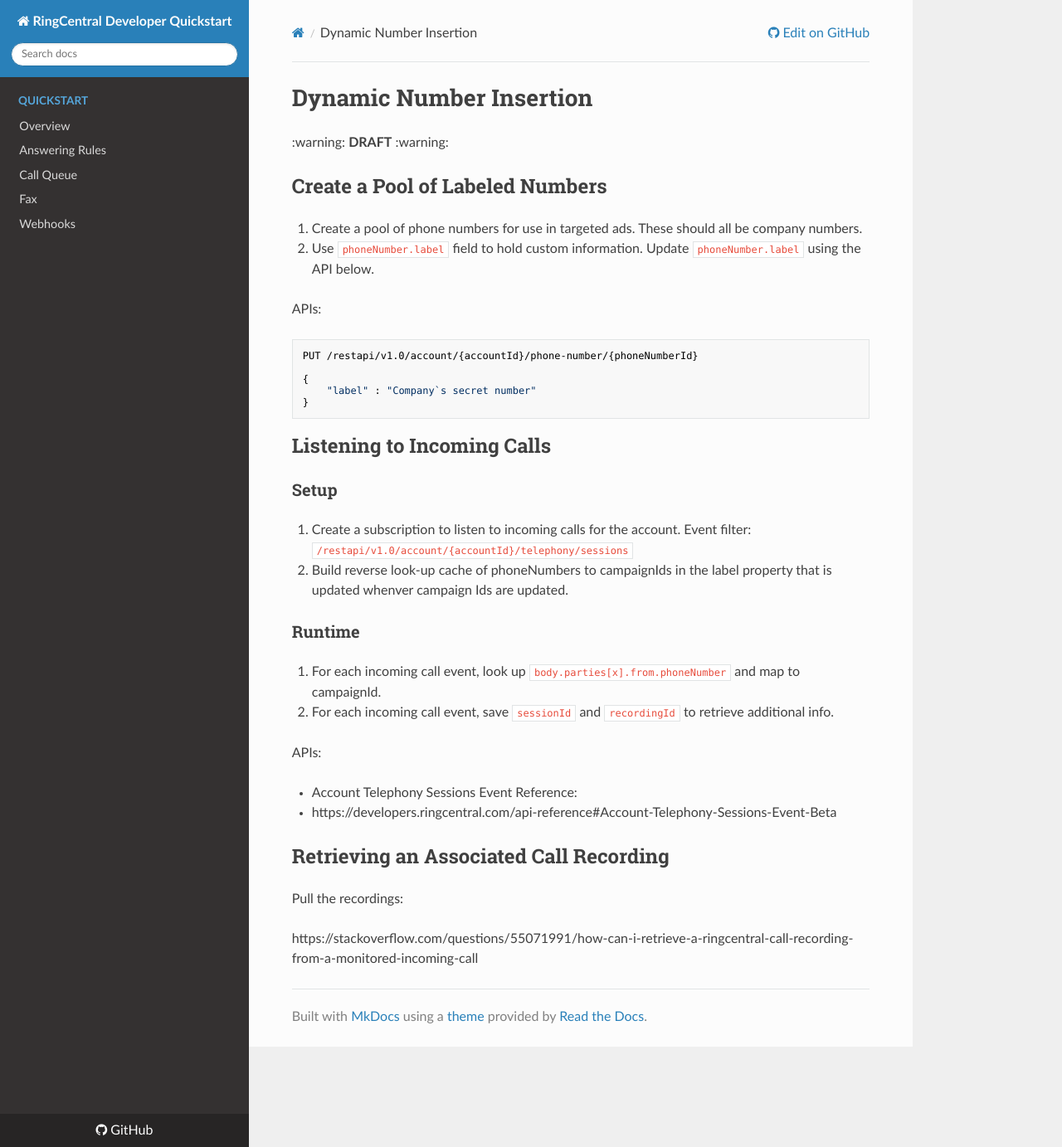
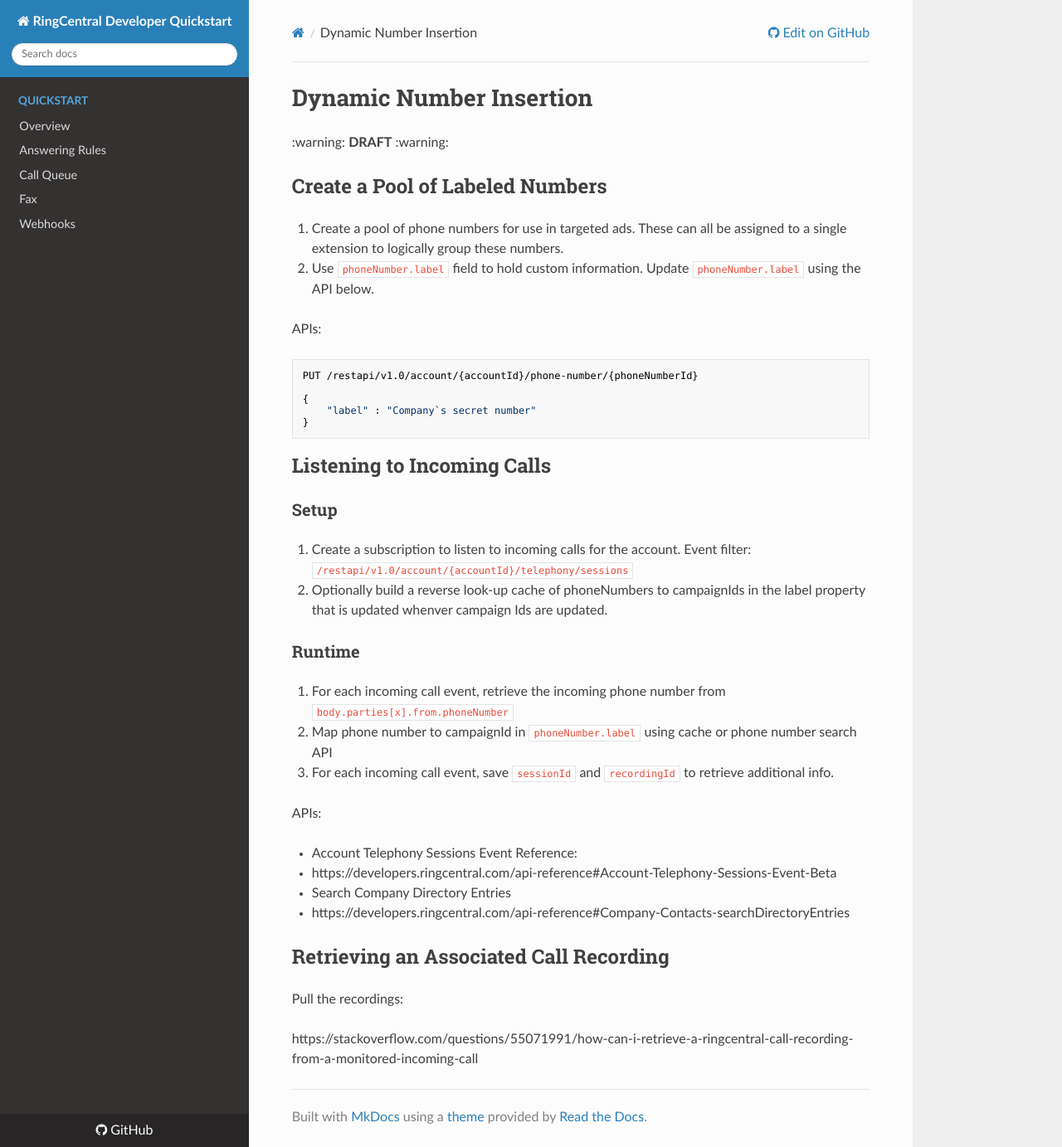
Before and after one commit to grokify/ringcentral-docs-quickstart, an MkDocs documentation site: the page built from docs/dynamic_number_insertion.md, in a window 1280 px wide and 1383 px high. Shown: the whole window at 83% size. Built offline with MkDocs 1.6.1, drawn with Linux system fonts in a browser that asks for light colours; nearby versions of some CDN libraries; old or Windows-style settings are respelled for this version of MkDocs.

Commit message:
update DNI tutorial

```diff
--- a/docs/dynamic_number_insertion.md
+++ b/docs/dynamic_number_insertion.md
@@ -4,7 +4,7 @@
 
 ## Create a Pool of Labeled Numbers
 
-1. Create a pool of phone numbers for use in targeted ads. These should all be company numbers.
+1. Create a pool of phone numbers for use in targeted ads. These can all be assigned to a single extension to logically group these numbers.
 1. Use `phoneNumber.label` field to hold custom information. Update `phoneNumber.label` using the API below.
 
 APIs:
@@ -22,17 +22,20 @@ PUT /restapi/v1.0/account/{accountId}/phone-number/{phoneNumberId}
 ### Setup
 
 1. Create a subscription to listen to incoming calls for the account. Event filter: `/restapi/v1.0/account/{accountId}/telephony/sessions`
-1. Build reverse look-up cache of phoneNumbers to campaignIds in the label property that is updated whenver campaign Ids are updated.
+1. Optionally build a reverse look-up cache of phoneNumbers to campaignIds in the label property that is updated whenver campaign Ids are updated.
 
 ### Runtime
 
-1. For each incoming call event, look up `body.parties[x].from.phoneNumber` and map to campaignId.
+1. For each incoming call event, retrieve the incoming phone number from `body.parties[x].from.phoneNumber`
+1. Map phone number to campaignId in `phoneNumber.label` using cache or phone number search API
 1. For each incoming call event, save `sessionId` and `recordingId` to retrieve additional info.
 
 APIs:
 
 * Account Telephony Sessions Event Reference:
   * https://developers.ringcentral.com/api-reference#Account-Telephony-Sessions-Event-Beta
+* Search Company Directory Entries
+  * https://developers.ringcentral.com/api-reference#Company-Contacts-searchDirectoryEntries
 
 ## Retrieving an Associated Call Recording
 
```
